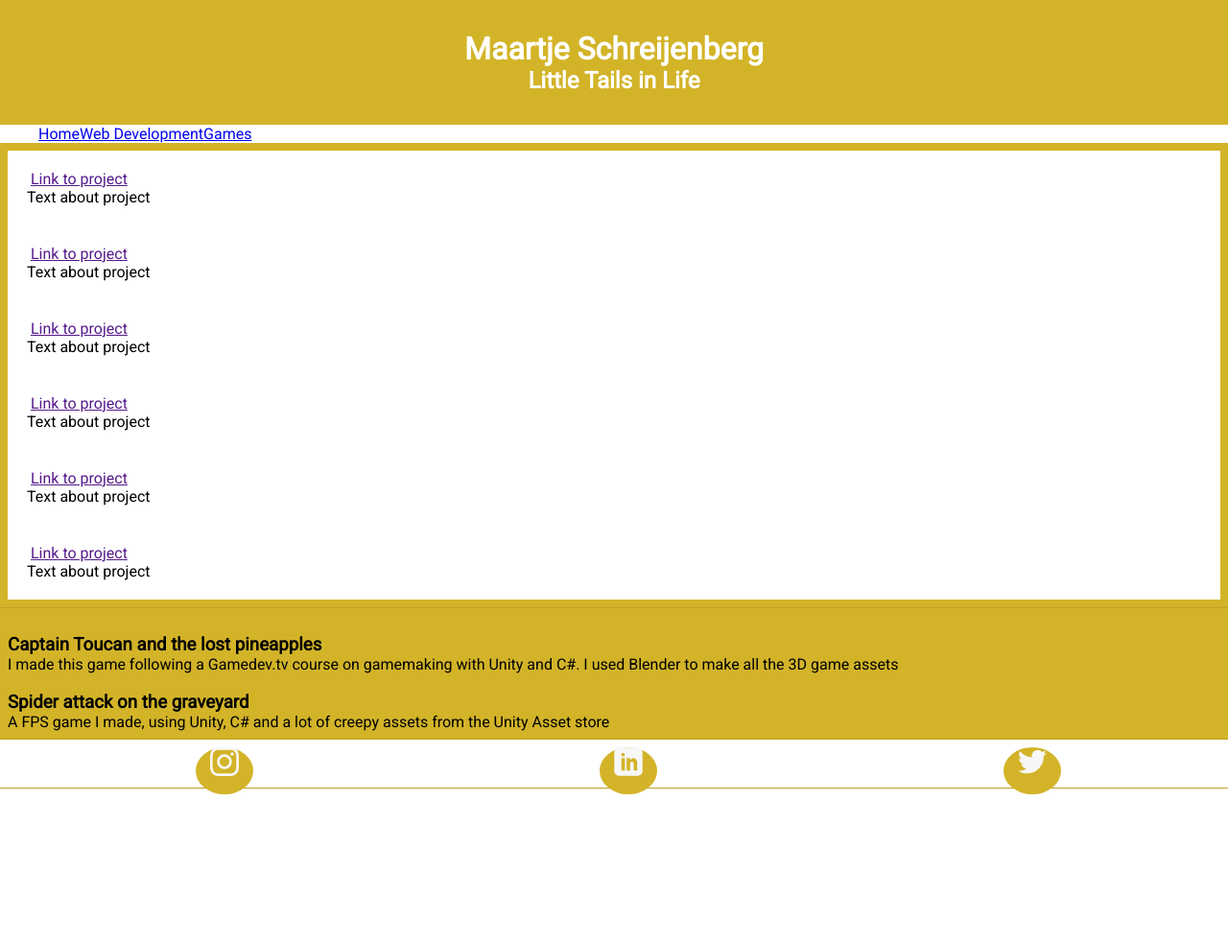
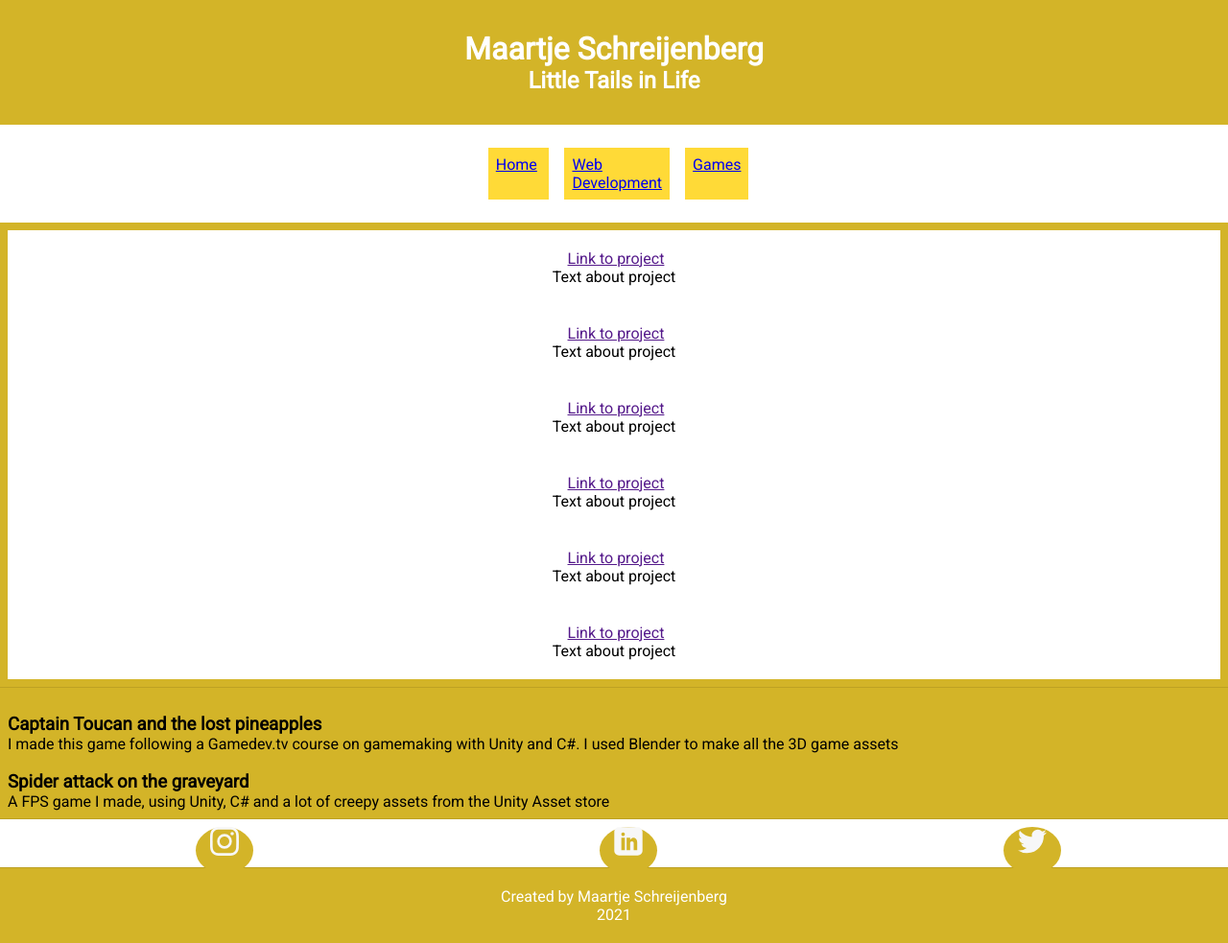
Before and after one commit to MSchreijenberg/Techdegree_Unit_9, a plain HTML site: page index.html in a window 1280 px wide. Shown: the whole page at 96% size. Before the commit the page ends 828 px from the top, so only its background shows below. Drawn offline with Linux system fonts and the light colour scheme.

Commit message:
Added some css

```diff
--- a/css/styles.css
+++ b/css/styles.css
@@ -14,7 +14,8 @@ body{
     grid-template-areas:
     "header"
     "nav"
-    "main";
+    "main"
+    "footer";
     /* justify-content: center;   */
 }
 
@@ -29,12 +30,23 @@ header{
 
 nav{
     grid-area: "nav";
+    padding: 16px;
+    display: flex;
+    flex-direction: row;
+    justify-content: space-around;
 }
 
 nav ul{
     display: flex;
     flex-direction: row;
     list-style: none;
+}
+
+nav li{
+    background-color: rgb(255, 218, 55);
+    flex-basis: 20%;
+    padding: 8px;
+    margin: 8px;
 }
 
 main{
@@ -45,15 +57,16 @@ main{
 
 }
 
+footer{
+    grid-area: "footer";
+    text-align: center;
+    background-color: rgb(211, 180, 40);
+    color: #FFF;
+    padding: 20px;
+}
+
 
 /* section styling */
-
-.project-card{
-    background-color: #FFF;
-    width: 100%;
-    margin: auto;
-    padding: 20px;
-}
 
 section{
     background-color: rgb(211, 180, 40);
@@ -63,6 +76,23 @@ section{
     padding: .5em;
     border-bottom: 1px  rgb(189, 161, 35) solid ;
 }
+
+.projects{
+    display: flex;
+    flex-direction: column;
+    justify-content: space-around;
+
+}
+
+.project-card{
+    background-color: #FFF;
+    width: 100%;
+    margin: auto;
+    padding: 20px;
+    text-align: center;
+}
+
+
 
 .socials{
     display: flex;
--- a/index.html
+++ b/index.html
@@ -84,8 +84,13 @@
             </section>
 
         </main>
+        <footer>
+            <p>Created by Maartje Schreijenberg</p>
+            <p>2021</p>
+        </footer>
 
         <script src=app.js></script>
 
+
     </body>
 </html>
```
